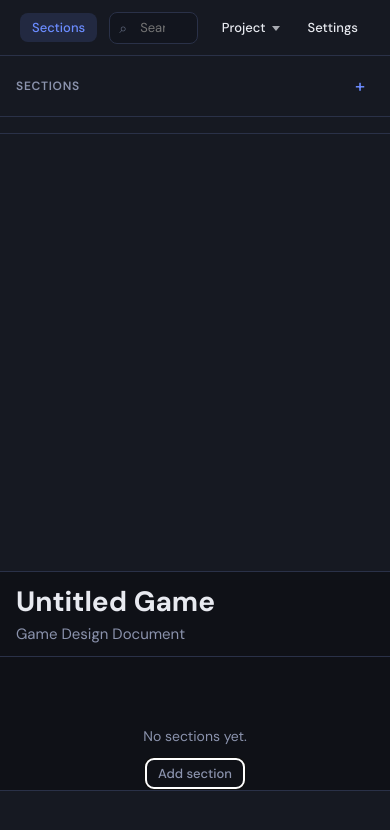
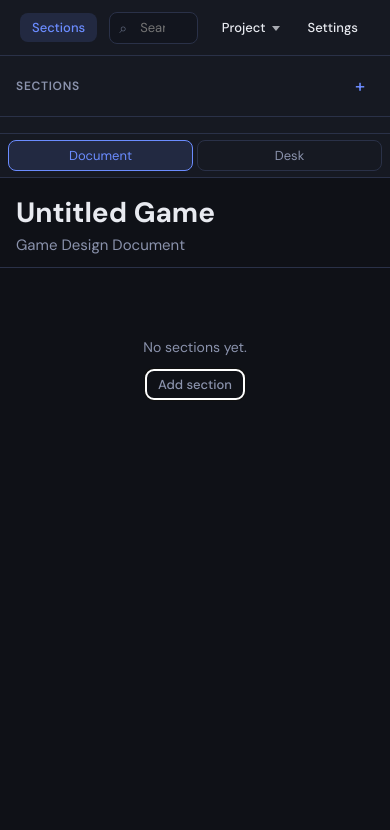
Before and after one commit to Warriorroq/Game-Design-Document-Editor, a React (Vite) app: page / in a window 390 px wide. Shown: the top 830 px of the page. Built offline with nearby package versions, Linux system fonts and the light colour scheme.

Commit message:
Fix: better layout for shorter windows

```diff
--- a/package.json
+++ b/package.json
@@ -1,7 +1,7 @@
 {
   "name": "gdd-editor",
   "private": true,
-  "version": "0.0.703",
+  "version": "0.0.705",
   "type": "module",
   "main": "electron/main.cjs",
   "scripts": {
--- a/src/app/App.css
+++ b/src/app/App.css
@@ -1038,20 +1038,28 @@ body.panel-resizing * {
 .sidebar {
   width: var(--sidebar-width);
   flex-shrink: 0;
+  align-self: flex-start;
+  max-height: calc(100vh - var(--header-height));
   background: var(--bg-raised);
   border-right: 1px solid var(--border);
   display: flex;
   flex-direction: column;
   overflow: hidden;
-  transition: width 0.2s ease, border-color 0.2s ease;
+  transition:
+    width 0.2s ease,
+    max-height 0.2s ease,
+    border-color 0.2s ease;
 }
 
 .sidebar--hidden {
   width: 0;
   min-width: 0;
+  max-height: 0;
   border-right-color: transparent;
+  border-bottom-width: 0;
   pointer-events: none;
   visibility: hidden;
+  overflow: hidden;
 }
 
 .section-image-count {
@@ -1122,7 +1130,8 @@ body.panel-resizing * {
 }
 
 .section-list {
-  flex: 1;
+  flex: 1 1 auto;
+  min-height: 0;
   overflow-y: auto;
   padding: 8px;
 }
@@ -1934,46 +1943,83 @@ body.panel-resizing * {
   }
 }
 
+.compact-pane-switch {
+  display: none;
+}
+
 @media (max-width: 900px) {
   .main-panel {
     flex-direction: column;
-    overflow-y: auto;
+    overflow: hidden;
   }
 
-  .content-column {
-    flex: 1 1 auto;
+  .main-panel--compact .compact-pane-switch {
+    display: flex;
+    flex-shrink: 0;
+    gap: 4px;
+    width: 100%;
+    padding: 6px 8px;
+    border-bottom: 1px solid var(--border);
+    background: var(--bg-raised);
+  }
+
+  .compact-pane-switch-btn {
+    flex: 1 1 0;
+    padding: 6px 10px;
+    border: 1px solid var(--border);
+    border-radius: var(--radius);
+    font-size: 13px;
+    color: var(--text-muted);
+    background: transparent;
+    cursor: pointer;
+    transition:
+      background 0.12s,
+      border-color 0.12s,
+      color 0.12s;
+  }
+
+  .compact-pane-switch-btn:hover {
+    background: var(--bg-hover);
+    color: var(--text);
+  }
+
+  .compact-pane-switch-btn.active {
+    background: var(--accent-soft);
+    border-color: var(--accent);
+    color: var(--accent);
+  }
+
+  .main-panel--compact .content-column {
+    flex: 1 1 auto !important;
+    align-self: stretch;
+    width: 100%;
     min-width: 0;
+    min-height: 0;
     max-height: none;
   }
 
-  .content-column-scroll {
-    overflow-y: visible;
+  .main-panel--compact .content-column-scroll {
+    overflow-y: auto;
     padding-bottom: 52px;
   }
 
-  .board-pane {
+  .main-panel--compact .board-pane {
     position: static;
-    height: min(50vh, 480px);
+    flex: 1 1 auto !important;
+    align-self: stretch;
+    width: 100%;
+    min-height: 0;
+    height: auto;
     max-height: none;
   }
 
+  .main-panel--compact-editor .board-pane--hidden,
+  .main-panel--compact-board .content-column--hidden {
+    display: none;
+  }
+
   .panel-splitter {
-    width: 100%;
-    height: 6px;
-    cursor: row-resize;
-    border-left: none;
-    border-right: none;
-    border-top: 1px solid var(--border);
-    border-bottom: 1px solid var(--border);
-  }
-
-  .panel-splitter--collapsed {
-    width: 100%;
-    height: 10px;
-  }
-
-  .board-pane {
-    min-height: 120px;
+    display: none !important;
   }
 
   .board-pane--hidden {
@@ -1989,9 +2035,16 @@ body.panel-resizing * {
 
   .sidebar {
     width: 100%;
-    max-height: 200px;
+    max-height: min(200px, calc(100vh - var(--header-height)));
     border-right: none;
     border-bottom: 1px solid var(--border);
+  }
+
+  .sidebar.sidebar--hidden {
+    width: 0;
+    max-height: 0;
+    min-height: 0;
+    border-bottom-width: 0;
   }
 
   .doc-meta,
--- a/src/presentation/shell/EditorLayout.tsx
+++ b/src/presentation/shell/EditorLayout.tsx
@@ -1,7 +1,11 @@
 import type { RefObject } from "react";
 import { DocumentMeta } from "@/features/editor/DocumentMeta";
 import { ImageBoard } from "@/features/board/ImageBoard";
+import { CompactPaneToggle } from "@/shared/components/CompactPaneToggle";
 import { PanelSplitter } from "@/shared/components/PanelSplitter";
+import { useCompactPane } from "@/shared/hooks/useCompactPane";
+import { useMediaQuery } from "@/shared/hooks/useMediaQuery";
+import { COMPACT_LAYOUT_MEDIA } from "@/shared/lib/panelLayout";
 import { SectionEditor } from "@/features/editor/SectionEditor";
 import { Sidebar } from "@/features/sidebar/Sidebar";
 import { Space3DView } from "@/features/space3d/Space3DView";
@@ -142,6 +146,29 @@ export function EditorLayout({
 }: EditorLayoutProps) {
   const isSpace3D = activeSection ? isSpace3DSection(activeSection) : false;
   const resizingPanels = draggingEditor || draggingBoard;
+  const compactLayout = useMediaQuery(COMPACT_LAYOUT_MEDIA);
+  const { compactPane, setCompactPane } = useCompactPane();
+  const showCompactSwitch = compactLayout && !isSpace3D;
+  const compactEditorFull = showCompactSwitch && compactPane === "editor";
+  const compactBoardFull = showCompactSwitch && compactPane === "board";
+  const hideEditorPane = editorHidden || compactBoardFull;
+  const hideBoardPane = (boardHidden && !isSpace3D) || compactEditorFull;
+
+  const mainPanelClass = [
+    "main-panel",
+    isSpace3D ? "main-panel--space3d" : "",
+    showCompactSwitch ? `main-panel--compact main-panel--compact-${compactPane}` : "",
+  ]
+    .filter(Boolean)
+    .join(" ");
+
+  const compactFlex = {
+    flex: "1 1 auto",
+    alignSelf: "stretch",
+    width: "100%",
+    minWidth: "0",
+    flexShrink: 1,
+  } as const;
 
   return (
     <div className="app-body">
@@ -160,12 +187,11 @@ export function EditorLayout({
         onToggleFolder={onToggleFolder}
         onReorder={onReorderSidebar}
       />
-      <div
-        ref={mainRef}
-        className={`main-panel ${isSpace3D ? "main-panel--space3d" : ""}`}
-      >
-        {!isSpace3D && (
-          <>
+      <div ref={mainRef} className={mainPanelClass}>
+        {showCompactSwitch && (
+          <CompactPaneToggle value={compactPane} onChange={setCompactPane} />
+        )}
+        {!isSpace3D && !compactLayout && (
           <PanelSplitter
             edge="start"
             hidden={editorHidden}
@@ -173,12 +199,18 @@ export function EditorLayout({
             onPointerDown={onEditorSplitterDown}
             onDoubleClick={onEditorSplitterDoubleClick}
           />
+        )}
 
+        {!isSpace3D && (
           <div
-          className={`content-column ${editorHidden ? "content-column--hidden" : ""}`}
-          style={panelFlexStyle(editorHidden, editorWidth, 280, resizingPanels)}
+            className={`content-column ${hideEditorPane ? "content-column--hidden" : ""}`}
+            style={
+              compactEditorFull
+                ? compactFlex
+                : panelFlexStyle(editorHidden, editorWidth, 280, resizingPanels)
+            }
           >
-          {!editorHidden && (
+            {!hideEditorPane && (
               <div className="content-column-scroll">
                 <DocumentMeta doc={doc} onChange={onUpdateDoc} />
                 <div className="editor-pane" key={activeSection?.id ?? "no-section"}>
@@ -215,10 +247,9 @@ export function EditorLayout({
               </div>
             )}
           </div>
-          </>
         )}
 
-        {!isSpace3D && (
+        {!isSpace3D && !compactLayout && (
           <PanelSplitter
             edge="end"
             hidden={boardHidden}
@@ -229,10 +260,16 @@ export function EditorLayout({
         )}
 
         <div
-          className={`board-pane ${boardHidden && !isSpace3D ? "board-pane--hidden" : ""}`}
-          style={isSpace3D ? { flex: "1 1 auto", width: "100%" } : panelFlexStyle(boardHidden, boardWidth, 160, resizingPanels)}
+          className={`board-pane ${hideBoardPane ? "board-pane--hidden" : ""}`}
+          style={
+            isSpace3D
+              ? { flex: "1 1 auto", width: "100%" }
+              : compactBoardFull
+                ? compactFlex
+                : panelFlexStyle(boardHidden, boardWidth, 160, resizingPanels)
+          }
         >
-          {(isSpace3D || !boardHidden) &&
+          {(isSpace3D || !hideBoardPane) &&
             (activeSection ? (
               isSpace3D ? (
                 <Space3DView
--- /dev/null
+++ b/src/shared/components/CompactPaneToggle.tsx
@@ -0,0 +1,38 @@
+import { useLocale } from "@/shared/context/LocaleContext";
+import type { CompactPane } from "@/shared/hooks/useCompactPane";
+
+interface CompactPaneToggleProps {
+  value: CompactPane;
+  onChange: (pane: CompactPane) => void;
+}
+
+export function CompactPaneToggle({ value, onChange }: CompactPaneToggleProps) {
+  const { t } = useLocale();
+
+  return (
+    <div
+      className="compact-pane-switch"
+      role="tablist"
+      aria-label={t("layout.compactSwitchAria")}
+    >
+      <button
+        type="button"
+        role="tab"
+        className={`compact-pane-switch-btn ${value === "editor" ? "active" : ""}`}
+        aria-selected={value === "editor"}
+        onClick={() => onChange("editor")}
+      >
+        {t("layout.compactEditor")}
+      </button>
+      <button
+        type="button"
+        role="tab"
+        className={`compact-pane-switch-btn ${value === "board" ? "active" : ""}`}
+        aria-selected={value === "board"}
+        onClick={() => onChange("board")}
+      >
+        {t("layout.compactBoard")}
+      </button>
+    </div>
+  );
+}
--- /dev/null
+++ b/src/shared/hooks/useCompactPane.ts
@@ -0,0 +1,29 @@
+import { useCallback, useState } from "react";
+
+const STORAGE_KEY = "gdd-compact-pane";
+
+export type CompactPane = "editor" | "board";
+
+function loadPane(): CompactPane {
+  try {
+    const raw = localStorage.getItem(STORAGE_KEY);
+    return raw === "board" ? "board" : "editor";
+  } catch {
+    return "editor";
+  }
+}
+
+export function useCompactPane() {
+  const [compactPane, setCompactPaneState] = useState<CompactPane>(loadPane);
+
+  const setCompactPane = useCallback((pane: CompactPane) => {
+    setCompactPaneState(pane);
+    try {
+      localStorage.setItem(STORAGE_KEY, pane);
+    } catch {
+      /* ignore */
+    }
+  }, []);
+
+  return { compactPane, setCompactPane };
+}
--- /dev/null
+++ b/src/shared/hooks/useMediaQuery.ts
@@ -0,0 +1,18 @@
+import { useEffect, useState } from "react";
+
+export function useMediaQuery(query: string): boolean {
+  const [matches, setMatches] = useState(() => {
+    if (typeof window === "undefined") return false;
+    return window.matchMedia(query).matches;
+  });
+
+  useEffect(() => {
+    const media = window.matchMedia(query);
+    const onChange = () => setMatches(media.matches);
+    onChange();
+    media.addEventListener("change", onChange);
+    return () => media.removeEventListener("change", onChange);
+  }, [query]);
+
+  return matches;
+}
--- a/src/shared/i18n/messages.ts
+++ b/src/shared/i18n/messages.ts
@@ -72,6 +72,10 @@ const en = {
   "toolbar.showSections": "Show sections",
   "toolbar.hideSections": "Hide sections",
   "toolbar.settings": "Settings",
+
+  "layout.compactEditor": "Document",
+  "layout.compactBoard": "Desk",
+  "layout.compactSwitchAria": "Switch between document and desk",
 
   "project.menu": "Project",
   "project.new": "New project",
@@ -442,6 +446,10 @@ const ru: Record<keyof typeof en, string> = {
   "toolbar.hideSections": "Скрыть секции",
   "toolbar.settings": "Настройки",
 
+  "layout.compactEditor": "Документ",
+  "layout.compactBoard": "Доска",
+  "layout.compactSwitchAria": "Переключение между документом и доской",
+
   "project.menu": "Проект",
   "project.new": "Новый проект",
   "project.export": "Экспорт архива .gde",
--- a/src/shared/lib/panelLayout.ts
+++ b/src/shared/lib/panelLayout.ts
@@ -2,6 +2,9 @@ export const STORAGE_EDITOR_WIDTH = "gdd-editor-panel-width";
 export const STORAGE_EDITOR_HIDDEN = "gdd-editor-panel-hidden";
 export const STORAGE_BOARD_WIDTH = "gdd-editor-board-width";
 export const STORAGE_BOARD_HIDDEN = "gdd-editor-board-hidden";
+
+export const COMPACT_LAYOUT_MAX_WIDTH = 900;
+export const COMPACT_LAYOUT_MEDIA = `(max-width: ${COMPACT_LAYOUT_MAX_WIDTH}px)`;
 
 export const PANEL_MIN_BOARD = 160;
 export const PANEL_MAX_BOARD = 720;
```
Also changed, not shown: 2 other files (tests, documents, lock files or other folders). Lines whose indentation alone changed are shown as unchanged.
